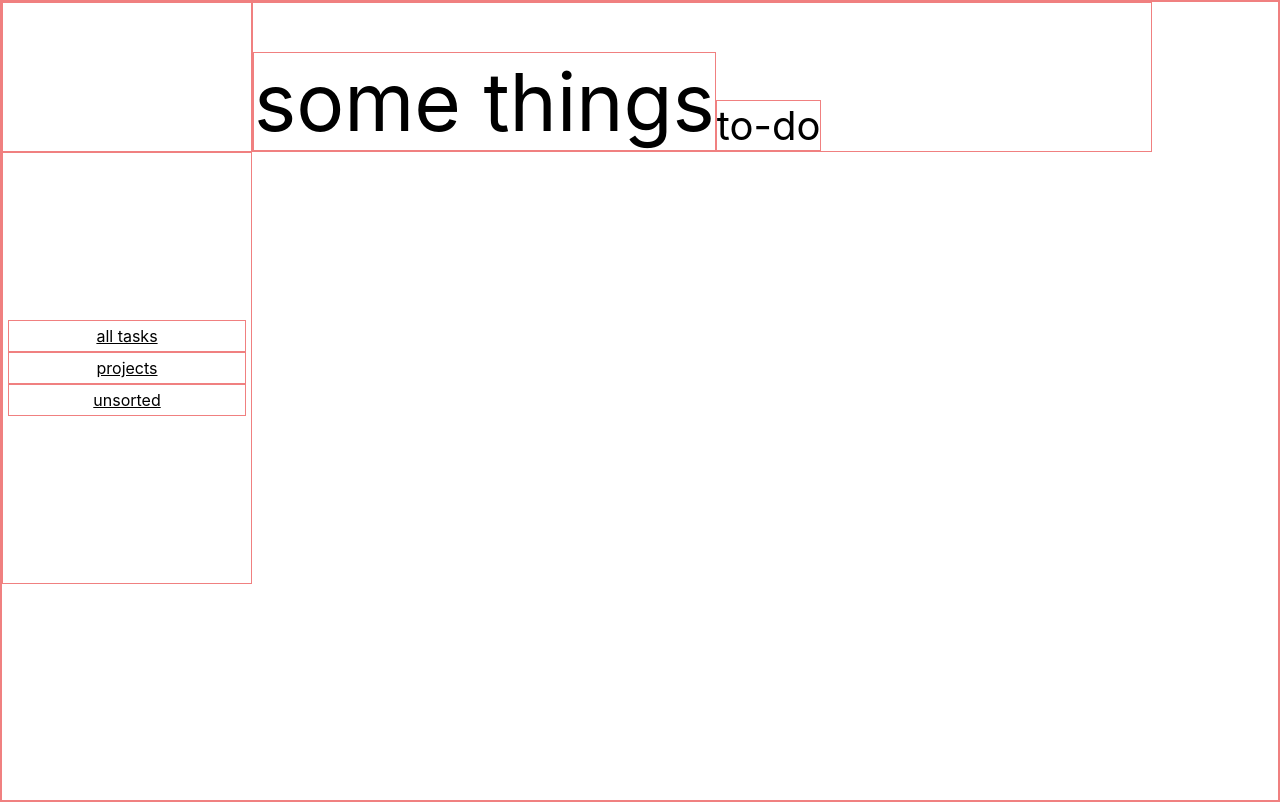
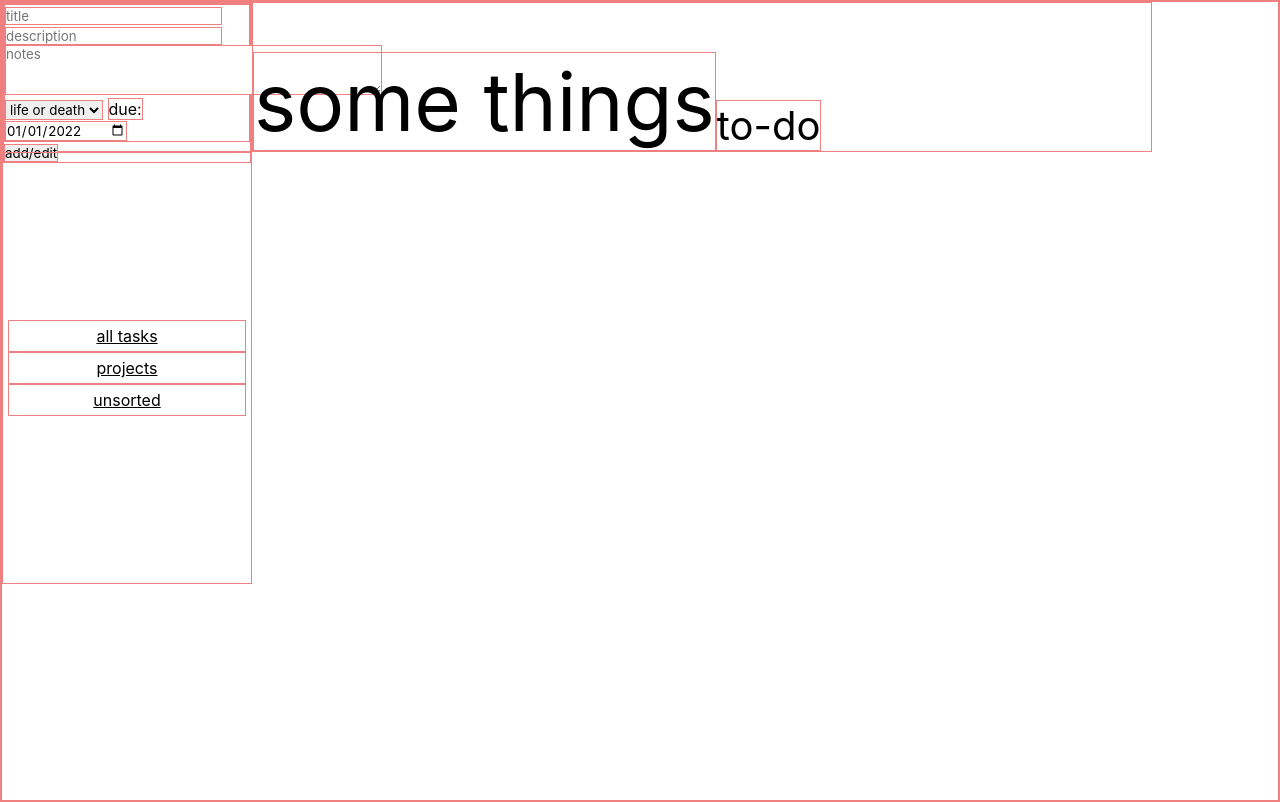
Before and after one commit to cora-type/to-do, a plain HTML site: page index.html in a window 1280 px wide. Drawn offline with Linux system fonts and the light colour scheme.

Commit message:
to do class methods

```diff
--- a/index.html
+++ b/index.html
@@ -6,6 +6,28 @@
   </head>
   <body>
     <script src="main.js" defer></script>
-    <div class="form-container"></div>
+    <div class="form-container">
+      <form class="form">
+        <div class="form__group">
+          <input type="text" placeholder="title" class="form__input title" />
+          <input type="text" placeholder="description" class="form__input description" />
+
+          <textarea name="notes" cols="40" rows="3" placeholder="notes"></textarea>
+          <select class="priority" name="priority">
+            <option
+              style="background: white; color: rgb(255, 0, 0)"
+              value="life or death"
+            >
+              life or death
+            </option>
+            <option value="it can wait">it can wait</option>
+            <option value="all nighter">all nighter</option>
+          </select>
+          <label for="date">due:</label>
+          <input type="date" id="date" name="date" value="2022-01-01" min="2022-01-01" />
+        </div>
+        <button class="btn" type="button">add/edit</button>
+      </form>
+    </div>
   </body>
 </html>
```
